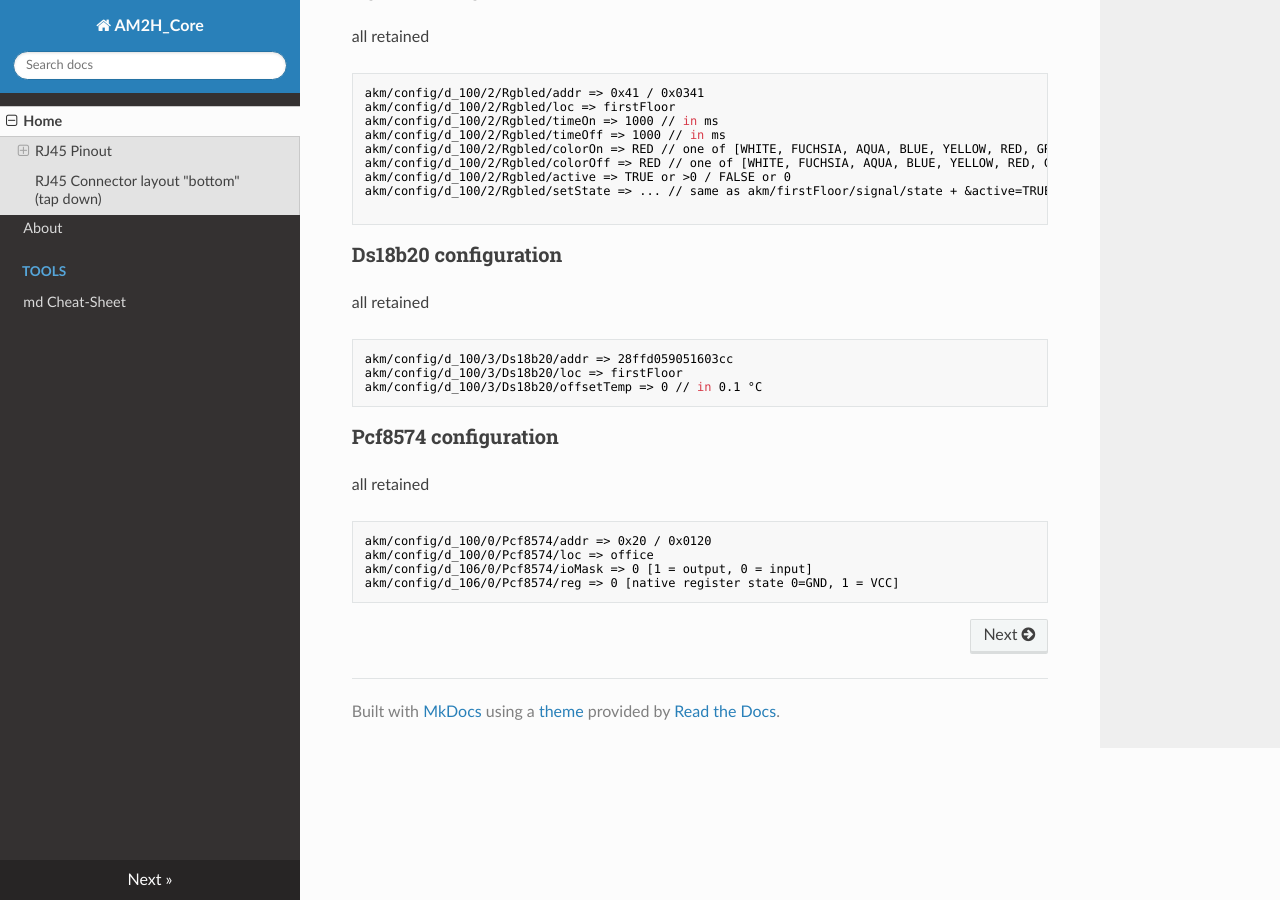
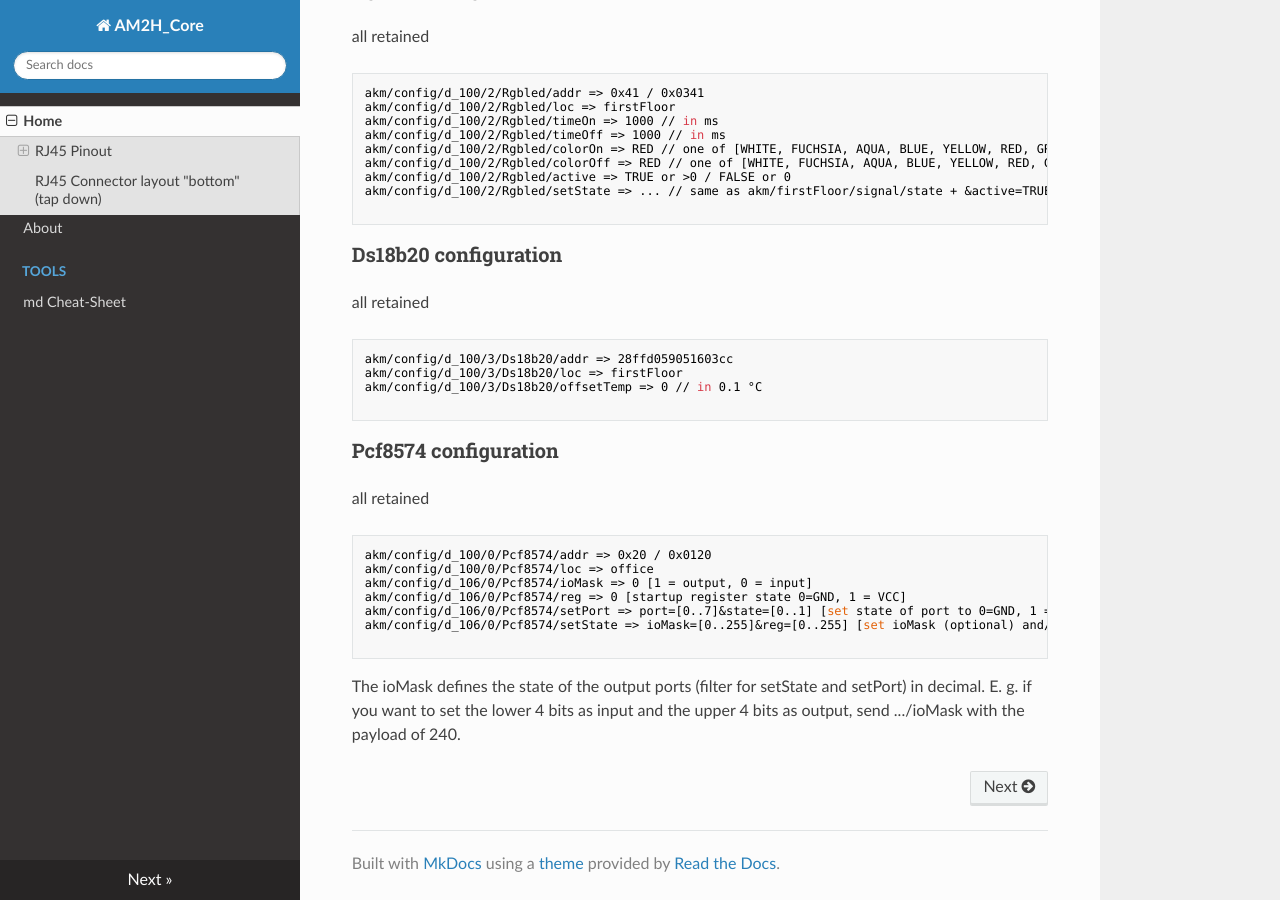
Before and after one commit to AM2H-Development/AM2H_Core, an MkDocs documentation site: the page built from docs/index.md, in a window 1280 px wide and 900 px high, scrolled down 4675 px. Built offline with MkDocs 1.6.1, drawn with Linux system fonts in a browser that asks for light colours; nearby versions of some CDN libraries.

Commit message:
Update index.md

````diff
--- a/docs/index.md
+++ b/docs/index.md
@@ -192,6 +192,7 @@ all retained
 akm/config/d_100/3/Ds18b20/addr => 28ffd059051603cc
 akm/config/d_100/3/Ds18b20/loc => firstFloor
 akm/config/d_100/3/Ds18b20/offsetTemp => 0 // in 0.1 °C
+
 ```
 ### Pcf8574 configuration
 
@@ -201,5 +202,9 @@ all retained
 akm/config/d_100/0/Pcf8574/addr => 0x20 / 0x0120
 akm/config/d_100/0/Pcf8574/loc => office
 akm/config/d_106/0/Pcf8574/ioMask => 0 [1 = output, 0 = input]
-akm/config/d_106/0/Pcf8574/reg => 0 [native register state 0=GND, 1 = VCC]
+akm/config/d_106/0/Pcf8574/reg => 0 [startup register state 0=GND, 1 = VCC]
+akm/config/d_106/0/Pcf8574/setPort => port=[0..7]&state=[0..1] [set state of port to 0=GND, 1 = VCC]
+akm/config/d_106/0/Pcf8574/setState => ioMask=[0..255]&reg=[0..255] [set ioMask (optional) and/or reg (optional) to specific values 0=GND, 1 = VCC]
+
 ```
+The ioMask defines the state of the output ports (filter for setState and setPort) in decimal. E. g. if you want to set the lower 4 bits as input and the upper 4 bits as output, send .../ioMask with the payload of 240.
````
